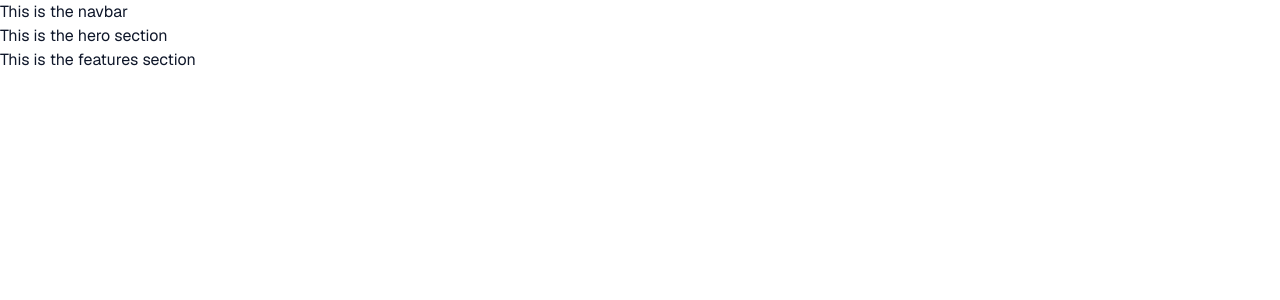
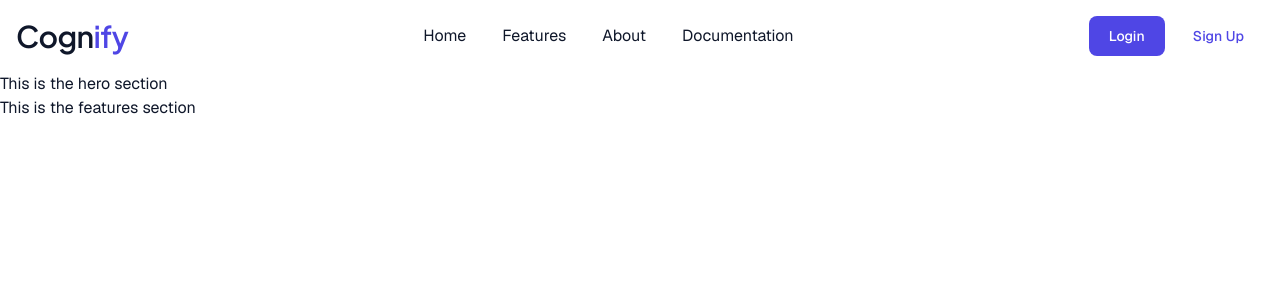
Before and after one commit to Roqeeb-dev/ai-lms-ui, a Next.js app: page / in a window 1280 px wide. Shown: the top 300 px of the page. Built offline with nearby package versions, Linux system fonts and the light colour scheme.

Commit message:
i created a reusable button component and the navbar and logo components

```diff
--- /dev/null
+++ b/components/Button.tsx
@@ -0,0 +1,31 @@
+"use client";
+
+import { useRouter } from "next/navigation";
+
+interface ButtonProps {
+  variant: "primary" | "secondary";
+  href: string;
+  text: string;
+  icon?: React.ElementType;
+}
+
+export default function Button({
+  variant,
+  href,
+  text,
+  icon: Icon,
+}: ButtonProps) {
+  const router = useRouter();
+  const primaryStyles = "bg-primary text-white";
+  const secondaryStyles = "bg-background text-primary hover:bg-blue-100";
+
+  return (
+    <button
+      className={`${variant === "primary" ? primaryStyles : secondaryStyles} flex items-center space-x-2 inline-flex items-center gap-2 rounded-lg px-5 py-2.5 text-sm font-medium transition hover:opacity-90 active:scale-[0.98]`}
+      onClick={() => router.push(href)}
+    >
+      <span>{text}</span>
+      {Icon && <Icon />}
+    </button>
+  );
+}
--- /dev/null
+++ b/components/Logo.tsx
@@ -0,0 +1,18 @@
+import { Plus_Jakarta_Sans } from "next/font/google";
+
+export const jakarta = Plus_Jakarta_Sans({
+  subsets: ["latin"],
+  weight: ["400", "500", "600", "700"],
+});
+
+export default function Logo() {
+  return (
+    <div className="flex items-center">
+      <h1
+        className={`${jakarta.className} text-3xl font-semibold tracking-[-0.02em]`}
+      >
+        Cogn<span className="text-primary">ify</span>
+      </h1>
+    </div>
+  );
+}
--- a/components/Navbar.tsx
+++ b/components/Navbar.tsx
@@ -1,7 +1,30 @@
+import Logo from "./Logo";
+import Button from "./Button";
+
+export const links = [
+  { text: "Home", to: "" },
+  { text: "Features", to: "features" },
+  { text: "About", to: "about" },
+  { text: "Documentation", to: "docs" },
+];
+
 export default function Navbar() {
   return (
-    <header>
-      <h1>This is the navbar</h1>
+    <header className="flex items-center justify-between max-w-7xl mx-auto p-4">
+      <Logo />
+
+      <nav className="flex items-center space-x-9">
+        {links.map((link, idx) => (
+          <a key={idx} href={`#${link.to}`}>
+            {link.text}
+          </a>
+        ))}
+      </nav>
+
+      <div className="flex items-center space-x-2">
+        <Button variant="primary" text="Login" href="/login" />
+        <Button variant="secondary" text="Sign Up" href="/register" />
+      </div>
     </header>
   );
 }
```
